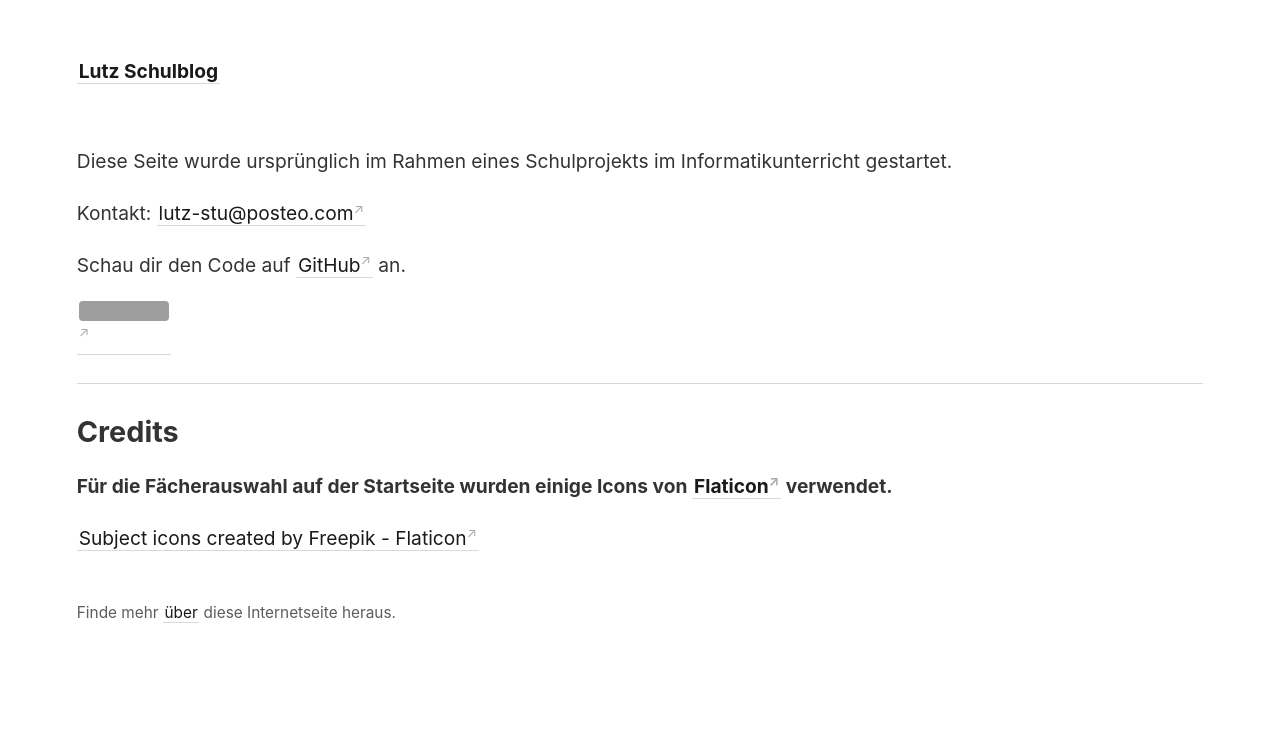
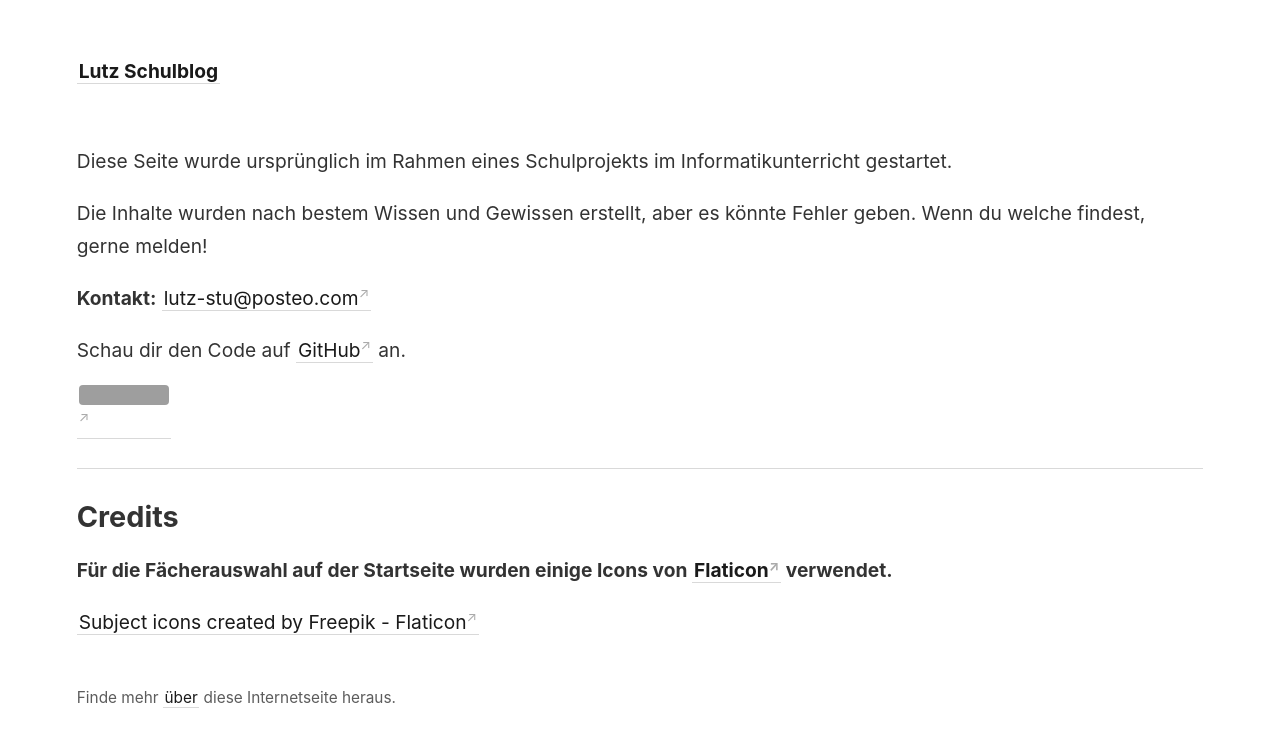
Before and after one commit to lutz-stu/school-blog, a Jekyll site: the page built from _pages/about.md, in a window 1280 px wide. Shown: the top 747 px of the page. Built offline with Jekyll 4.4.1, drawn with Linux system fonts in a browser that asks for light colours; grey boxes are pictures that could not be loaded.

Commit message:
Update about page

```diff
--- a/_pages/about.md
+++ b/_pages/about.md
@@ -6,7 +6,9 @@ permalink: /about
 
 Diese Seite wurde ursprünglich im Rahmen eines Schulprojekts im Informatikunterricht gestartet.
 
-Kontakt: <lutz-stu@posteo.com>
+Die Inhalte wurden nach bestem Wissen und Gewissen erstellt, aber es könnte Fehler geben. Wenn du welche findest, gerne melden!
+
+**Kontakt:** <lutz-stu@posteo.com>
 
 Schau dir den Code auf [GitHub](https://github.com/lutz-stu/school-blog) an.
 
```
